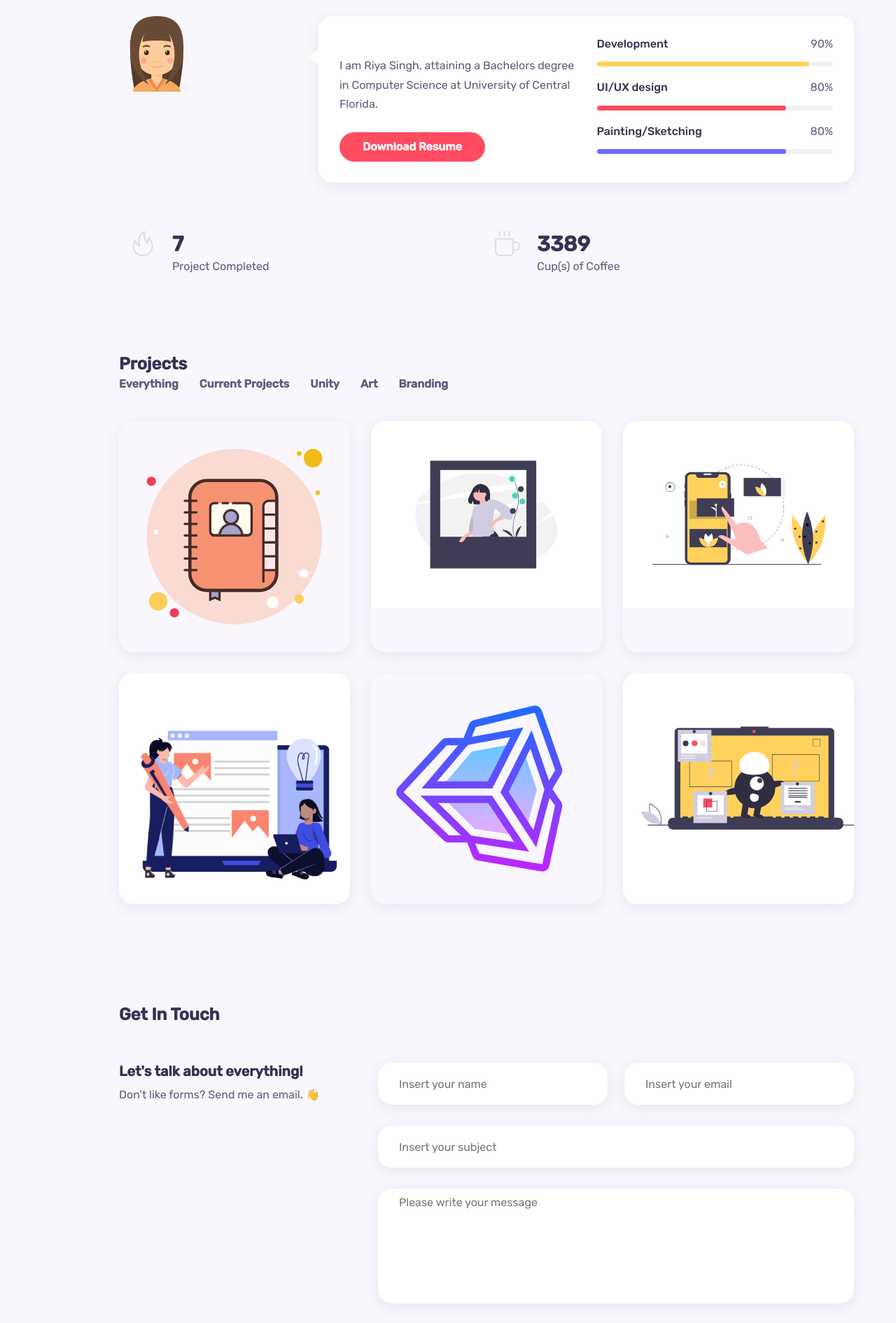
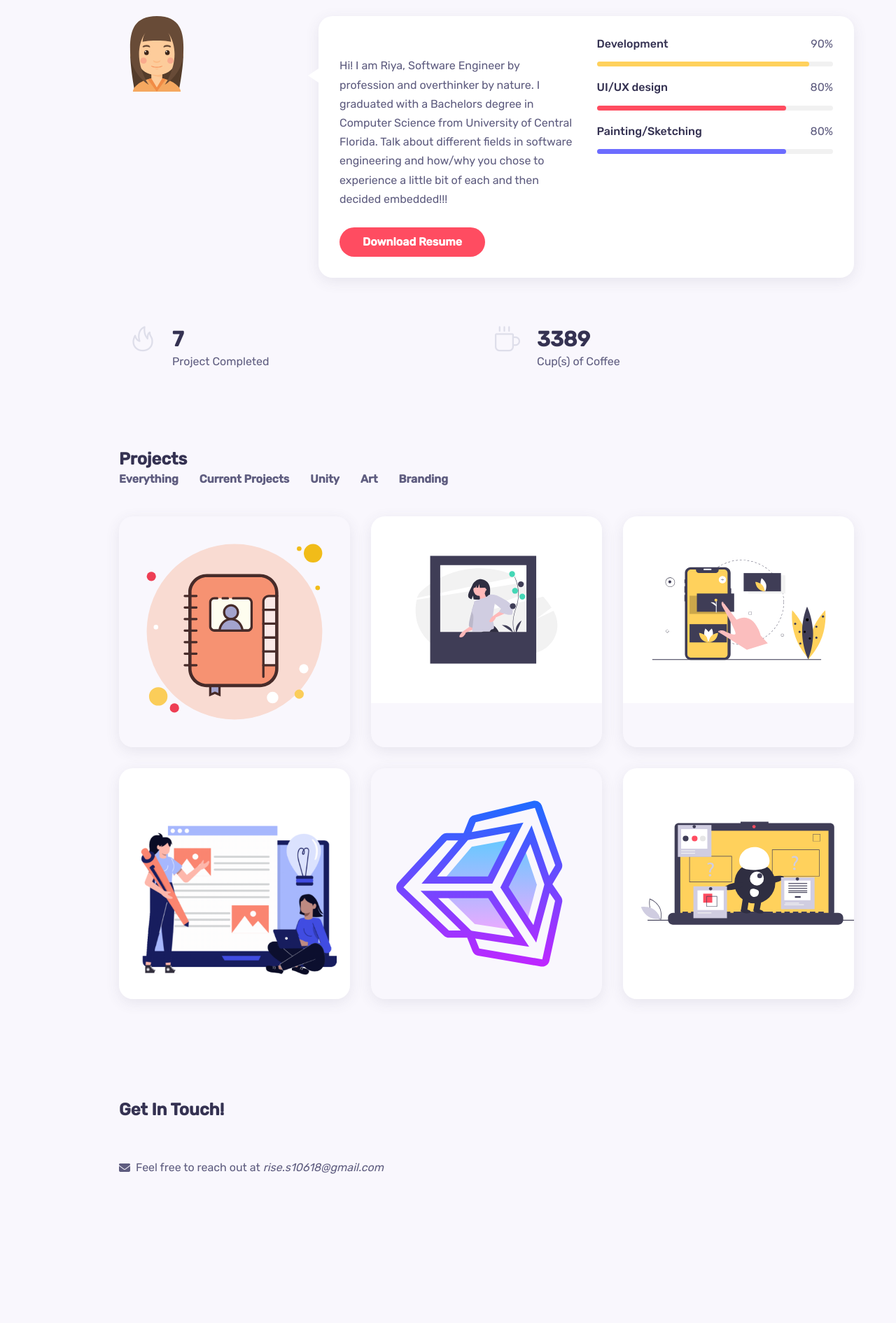
Before and after one commit to EPro30/Portfolio, a React (Create React App) app: page / in a window 1280 px wide. Shown: the part 880-2771 px from the top of the page at 70% size. After the commit the page ends 2662 px from the top, so only its background shows below. Built offline with nearby package versions, Linux system fonts and the light colour scheme.

Commit message:
Updated portfolio with new information and changed contact section

```diff
--- a/package.json
+++ b/package.json
@@ -38,6 +38,7 @@
     ]
   },
   "devDependencies": {
-    "gh-pages": "^5.0.0"
+    "gh-pages": "^5.0.0",
+    "@react-native-community/cli": "latest"
   }
 }
--- a/src/components/about/About.jsx
+++ b/src/components/about/About.jsx
@@ -20,8 +20,10 @@ const About = () => {
                 <div className = "about__data grid">
                     <div className = "about__info"> <br/>
                         <p className = "about_description">
-                            I am Riya Singh, attaining a Bachelors degree in Computer Science at University of Central Florida.
-
+                            Hi! I am Riya, Software Engineer by profession and overthinker by nature.
+                            I graduated with a Bachelors degree in Computer Science from University of Central Florida.
+                            Talk about different fields in software engineering and how/why you chose to experience a little bit of each
+                            and then decided embedded!!!
                         </p><br/>
                         <a className = "btn" onClick={handleClick}> Download Resume</a>
                     </div>
--- a/src/components/contact/Contact.jsx
+++ b/src/components/contact/Contact.jsx
@@ -3,15 +3,17 @@ import "./contact.css";
 const Contact = () => {
     return (
         <section className = "contact container section" id = 'contact'>
-            <h2 className = "section__title">Get In Touch</h2><br/><br/>
+            <h2 className = "section__title">Get In Touch!</h2><br/><br/>
 
             <div className = "contact__container grid">
-                <div className = "contact__info">
-                    <h3 className = "contact__title">Let's talk about everything!</h3>
-                    <p className = "contact__details">Don't like forms? Send me an email. 👋</p>
+               <div className="contact__info">
+                    <i className="fas fa-envelope"></i>
+                    <span className="contact__details">
+                        Feel free to reach out at <em>rise.s10618@gmail.com</em>
+                    </span>
                 </div>
 
-                <form action = "" className = "contact__form">
+                {/* <form action = "" className = "contact__form">
                     <div className = "contact__form-group">
                         <div className = "contact__form-div">
                             <input
@@ -51,7 +53,7 @@ const Contact = () => {
                     </div>
 
                     <button className = "btn">Send Message</button>
-                </form>
+                </form> */}
             </div>
         </section>
     )
--- a/src/components/contact/contact.css
+++ b/src/components/contact/contact.css
@@ -3,10 +3,25 @@
     padding-bottom: 6.25rem;
 }
 
-.contact__container
+.contact__info i {
+  margin-right: 8px;
+  margin-top: 6px;
+}
+
+.contact__info {
+  display: flex;
+  align-items:flex-start;
+}
+
+/* .contact__container
 {
     grid-template-columns: 4fr 8fr;
     column-gap:1.875rem;
+} */
+
+.contact__container {
+  display: flex;
+  width: 100%;
 }
 
 .contact__title
@@ -58,10 +73,16 @@
 
 @media screen and (max-width: 1024px)
 {
-    .contact__container
+    /* .contact__container
     {
         grid-template-columns: 300px 360px;
         justify-content: center;
+    } */
+
+    .contact__container
+    {
+        display: flex;
+        width: 100%;
     }
 
     .contact__form-group
@@ -72,23 +93,36 @@
 
 @media screen and (max-width: 768px)
 {
-    .contact__container
+    /* .contact__container
     {
         grid-template-columns: 310px;
         row-gap: 1.875rem;
         justify-content: center;
+    } */
+
+    .contact__container
+    {
+        display: flex;
+        width: 100%;
     }
 
     .contact__info
     {
         text-align: center;
+        display: flex;
     }
 }
 
 @media screen and (max-width: 350px)
 {
+    /* .contact__container
+    {
+        grid-template-columns: 1fr;
+    } */
+
     .contact__container
     {
-        grid-template-columns: 1fr;
+        display: flex;
+        width: 100%;
     }
 }
--- a/src/components/home/HeaderSocials.jsx
+++ b/src/components/home/HeaderSocials.jsx
@@ -6,6 +6,10 @@ const HeaderSocials = () => {
             <a href ="https://github.com/EPro30" className="home__social-link" target= "_blank" rel="noreferrer">
             <i class="fa-brands fa-github"></i>
             </a>
+
+            <a href ="https://linkedin.com/in/riya-s-35723526a" className="home__social-link" target= "_blank" rel="noreferrer">
+            <i class="fa-brands fa-linkedin"></i>
+            </a>
         </div>
     )
 }
--- a/src/components/home/Home.jsx
+++ b/src/components/home/Home.jsx
@@ -14,7 +14,7 @@ const Home = () => {
                 <span className="home__education">Work in progress...</span>
 
                 <HeaderSocials/>
-                <a href="#contact" className="btn">Please Contact me @ </a>
+                <a href="#contact" className="btn">Please Contact me @</a>
 
                 <ScrollDown/>
             </div>
--- a/src/components/home/home.css
+++ b/src/components/home/home.css
@@ -41,7 +41,7 @@
 
 .home__social-link:hover
 {
-    color: hsl(43, 100%, 68%);
+    color: hsl(220, 100%, 68%);
 }
 
 .scroll__down
--- a/src/components/projects/Menu.jsx
+++ b/src/components/projects/Menu.jsx
@@ -27,7 +27,6 @@ const Menu = [
       category: "Branding",
       link: "https://github.com/EPro30",
     },
-    ,
     {
       id: 4,
       image: Project4,
@@ -35,7 +34,6 @@ const Menu = [
       category: "CurrentProjects",
       link:"https://github.com/EPro30/Portfolio",
     },
-    ,
     {
       id: 5,
       image: Project5,
@@ -43,7 +41,6 @@ const Menu = [
       category: "Unity",
       link: "https://github.com/EPro30/Unity-Projects",
     },
-    ,
     {
       id: 6,
       image: Project6,
--- a/src/components/sidebar/sidebar/Sidebar.jsx
+++ b/src/components/sidebar/sidebar/Sidebar.jsx
@@ -43,7 +43,7 @@ const Sidebar = () => {
                 </div>
             </nav>
             <div className="nav_footer">
-                <span className="copyright">&copy; 2023 - 2024.</span>
+                <span className="copyright">&copy; 2023 - 2026.</span>
             </div>
         </aside>
 
```
Also changed, not shown: src/index.css (+7 -0 lines), 1 other file (tests, documents, lock files or other folders).
